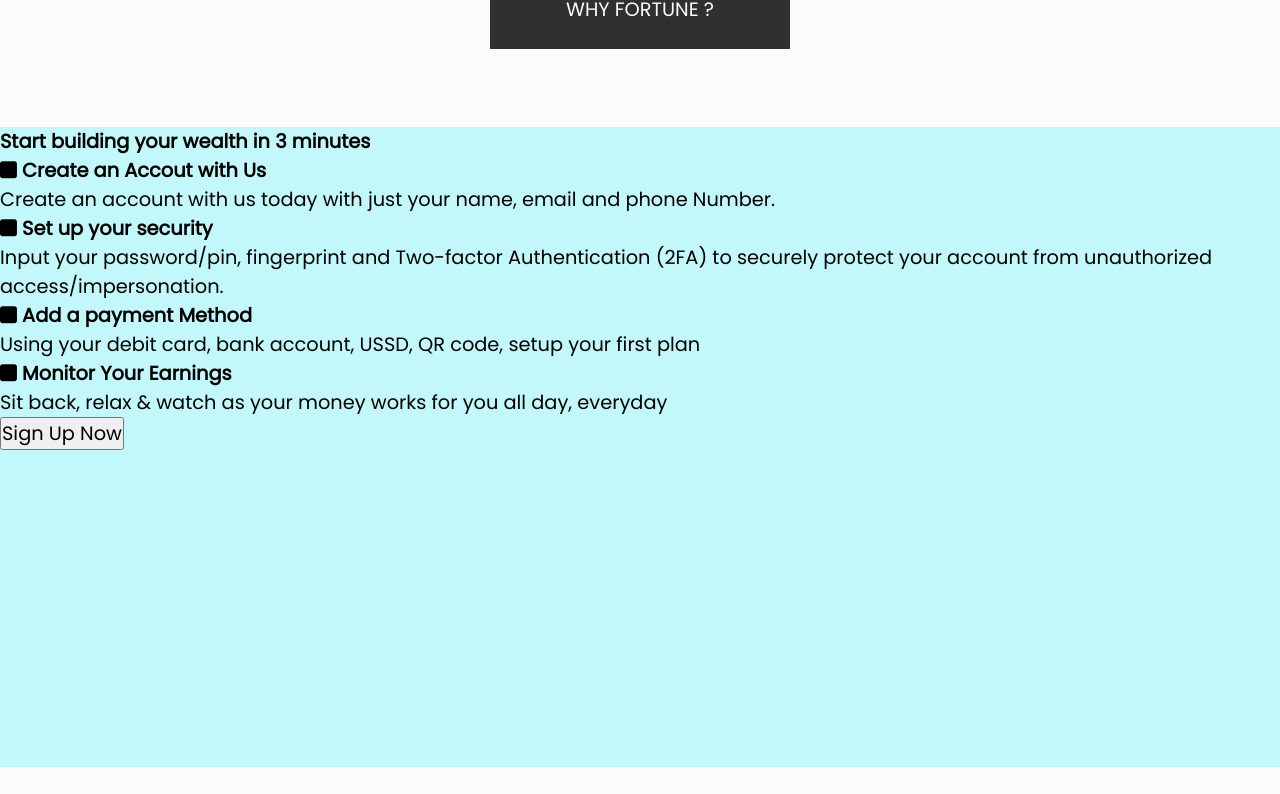
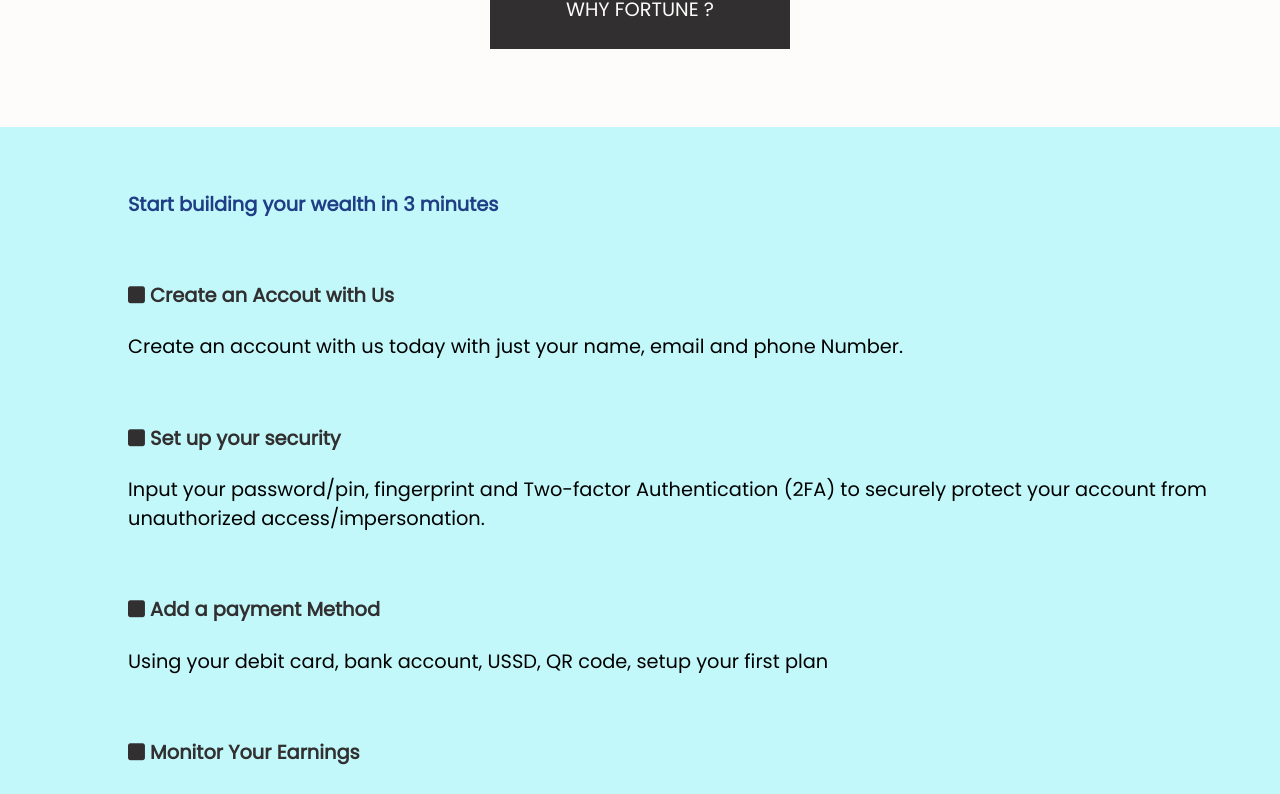
Before and after one commit to fortune-elite/fortune-app, a React (Create React App) app: page / in a window 1280 px wide. Shown: the part 2558-3352 px from the top of the page. Built offline with nearby package versions, Linux system fonts and the light colour scheme; the HTML template or start-up script is replaced by a standard one.

Commit message:
Completed the desktop responsiveness on wealth.js

```diff
--- a/src/components/css/Wealth.modules.css
+++ b/src/components/css/Wealth.modules.css
@@ -1,6 +1,31 @@
 .Wealth{
-    height: 80vh;
+    height: 110vh;
     background-color: var(--SkyBlueColor);
+    display: flex;
+    flex-direction: column;
+    justify-content: space-evenly;
+    padding-left: 10%;
+    padding-right: 2%;
+}
+
+.Wealth h1{
+    color:var(--DarkBlueColor);
+    font-weight: bolder;
+}
+
+.Wealth h2{
+    color: var(--BlackColor);
+    font-weight: bold;
+    margin-bottom: 2%;
+}
+
+.Wealth button{
+    width: 15vw;
+    height: 8vh;
+    background-color: var(--BlackColor);
+    color: var(--mainBackground);
+    border: none;
+    cursor: pointer;
 }
 
 
```
